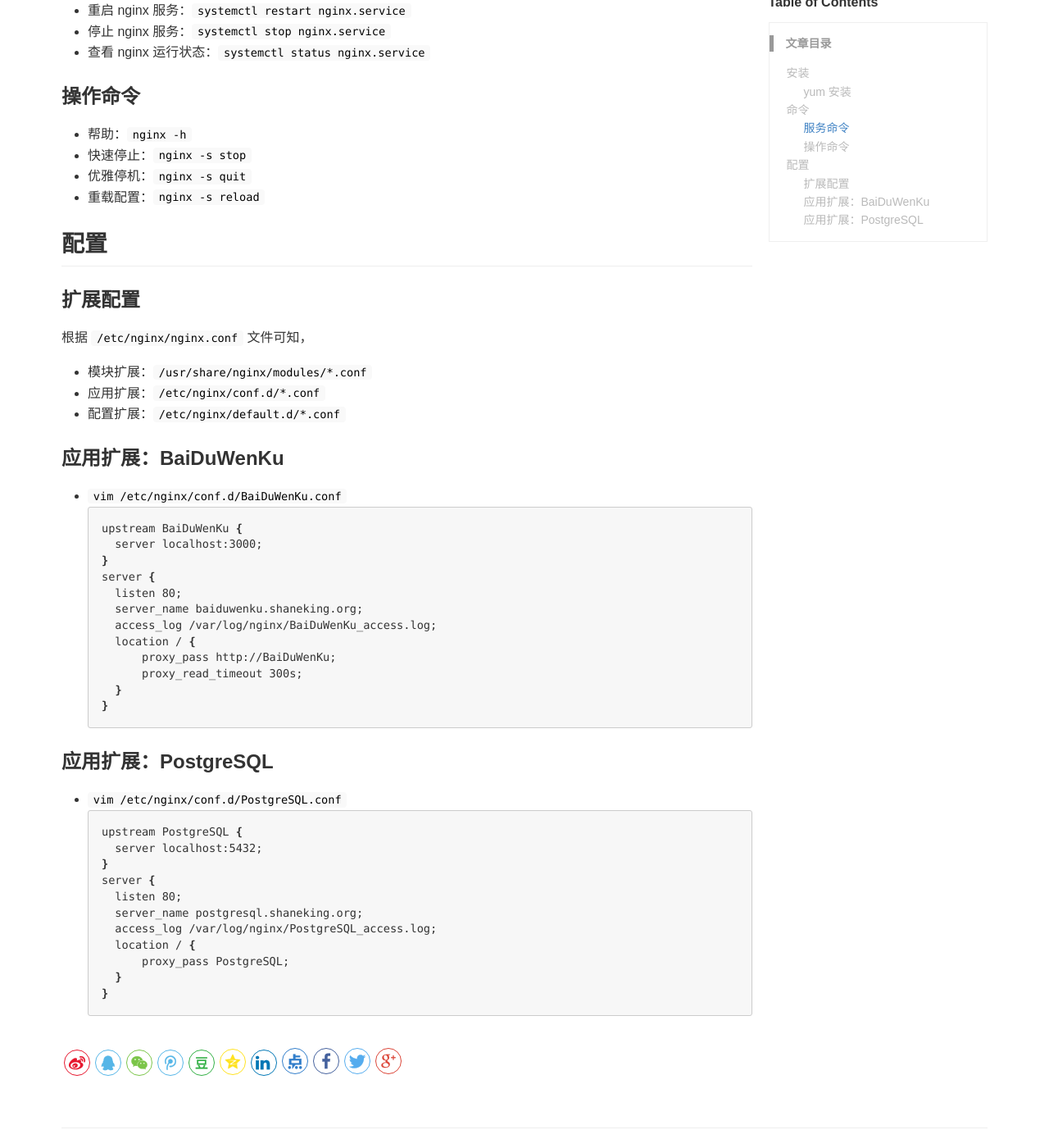
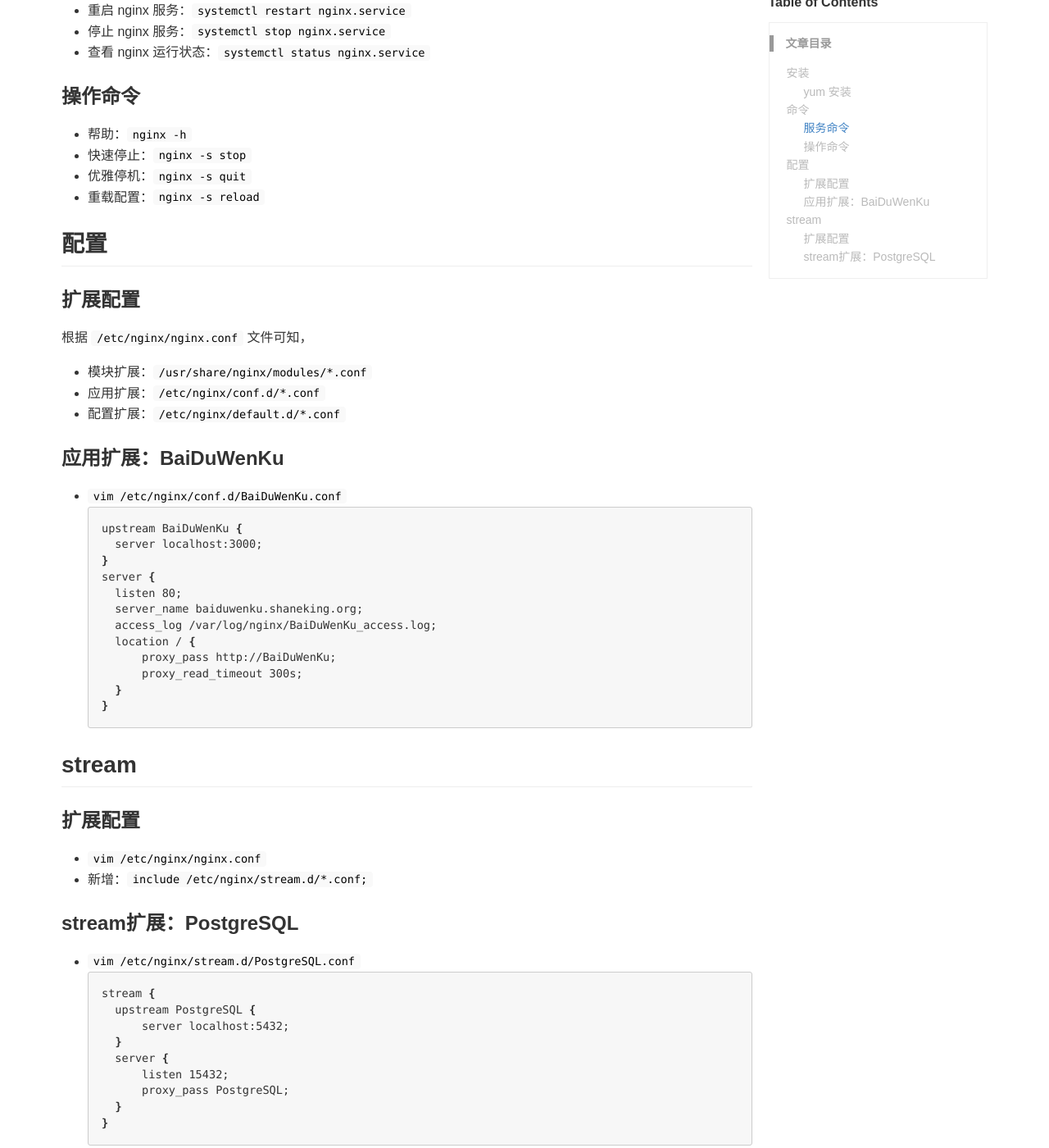
Before and after one commit to ShaneKing/ShaneKing.github.io, a Jekyll site: the page built from _posts/2019-04-07-nginx-notes.md, in a window 1280 px wide and 1400 px high, scrolled down 589 px. Shown: the whole window at 82% size. Built offline with Jekyll 4.4.1, drawn with Linux system fonts in a browser that asks for light colours; comment, search, counter and statistics services are not loaded.

Commit message:
mod postgresql http to stream

````diff
--- a/_posts/2019-04-07-nginx-notes.md
+++ b/_posts/2019-04-07-nginx-notes.md
@@ -55,17 +55,22 @@ server {
 }
 ```
 
-### 应用扩展：PostgreSQL
-- `vim /etc/nginx/conf.d/PostgreSQL.conf`
+
+## stream
+
+### 扩展配置
+- `vim /etc/nginx/nginx.conf`
+- 新增：`include /etc/nginx/stream.d/*.conf;`
+
+### stream扩展：PostgreSQL
+- `vim /etc/nginx/stream.d/PostgreSQL.conf`
 ```bash
-upstream PostgreSQL {
-    server localhost:5432;
-}
-server {
-    listen 80;
-    server_name postgresql.shaneking.org;
-    access_log /var/log/nginx/PostgreSQL_access.log;
-    location / {
+stream {
+    upstream PostgreSQL {
+        server localhost:5432;
+    }
+    server {
+        listen 15432;
         proxy_pass PostgreSQL;
     }
 }
````
